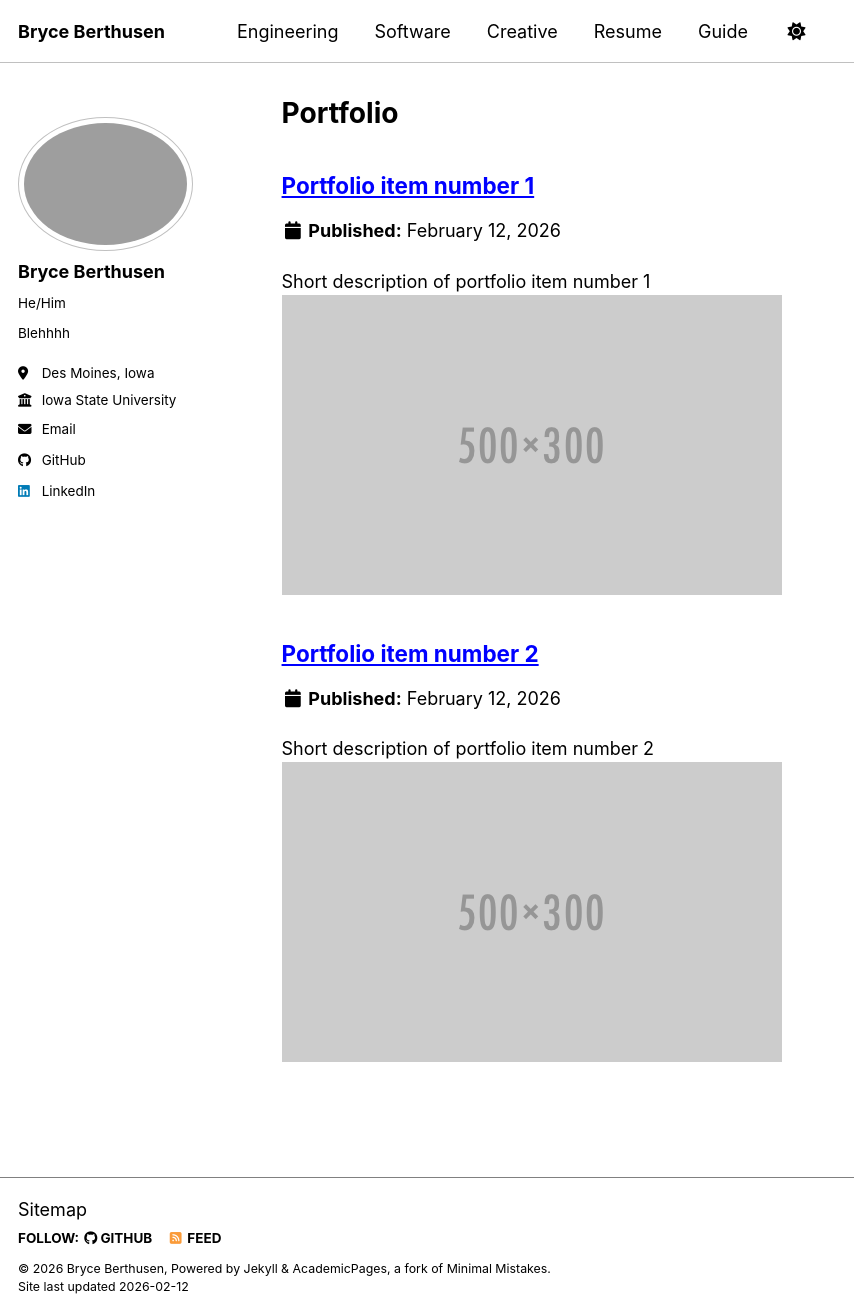
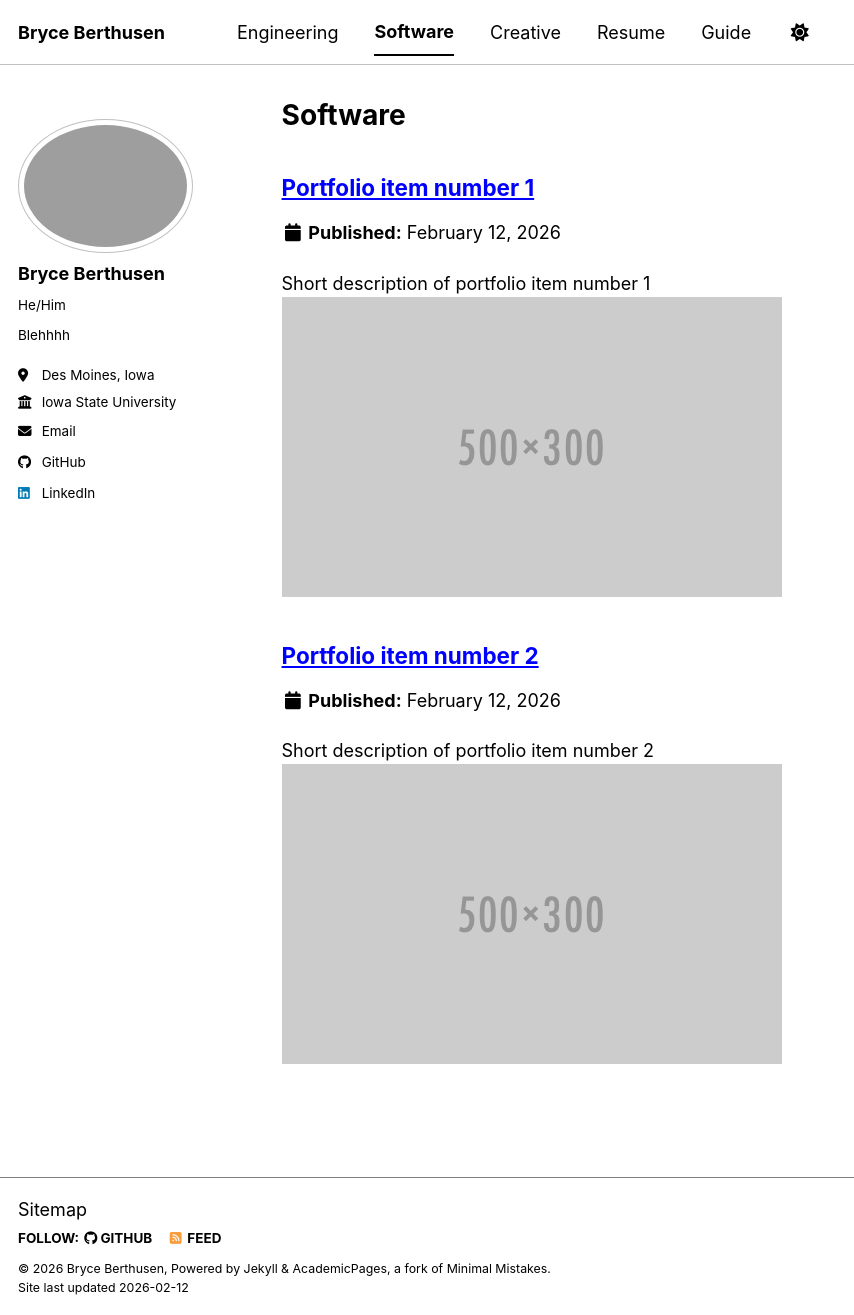
Before and after one commit to bnberthusen/bnberthusen.github.io, a Jekyll site: the page built from _pages/portfolio.html, in a window 1280 px wide and 1315 px high. Shown: the whole window, without its empty margins (0-854 px from the left). Built offline with Jekyll 4.4.1, drawn with Linux system fonts in a browser that asks for light colours; a script bundle is joined from its source files by our own code; library files that are not in the unit come from our copies.

Commit message:
Update portfolio.html

```diff
--- a/_pages/portfolio.html
+++ b/_pages/portfolio.html
@@ -1,7 +1,7 @@
 ---
 layout: archive
-title: "Portfolio"
-permalink: /portfolio/
+title: "Software"
+permalink: /Software/
 author_profile: true
 ---
 
```
